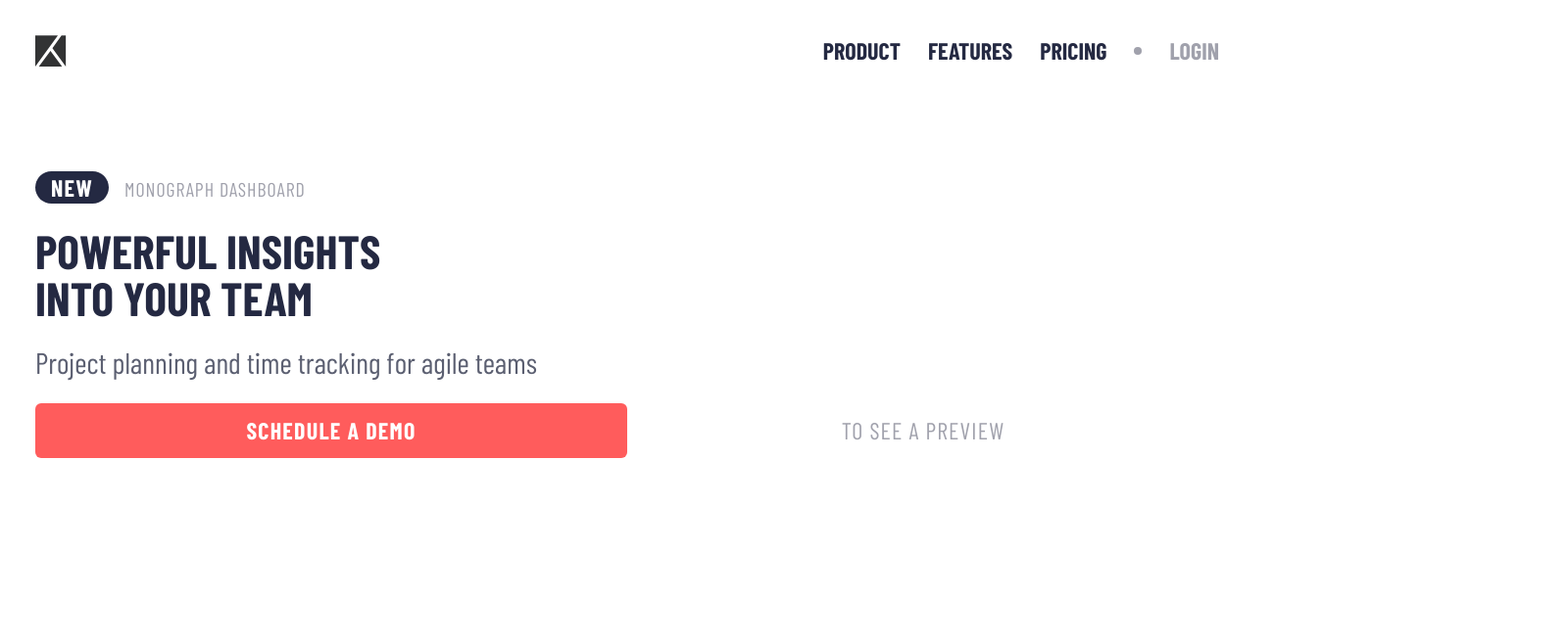
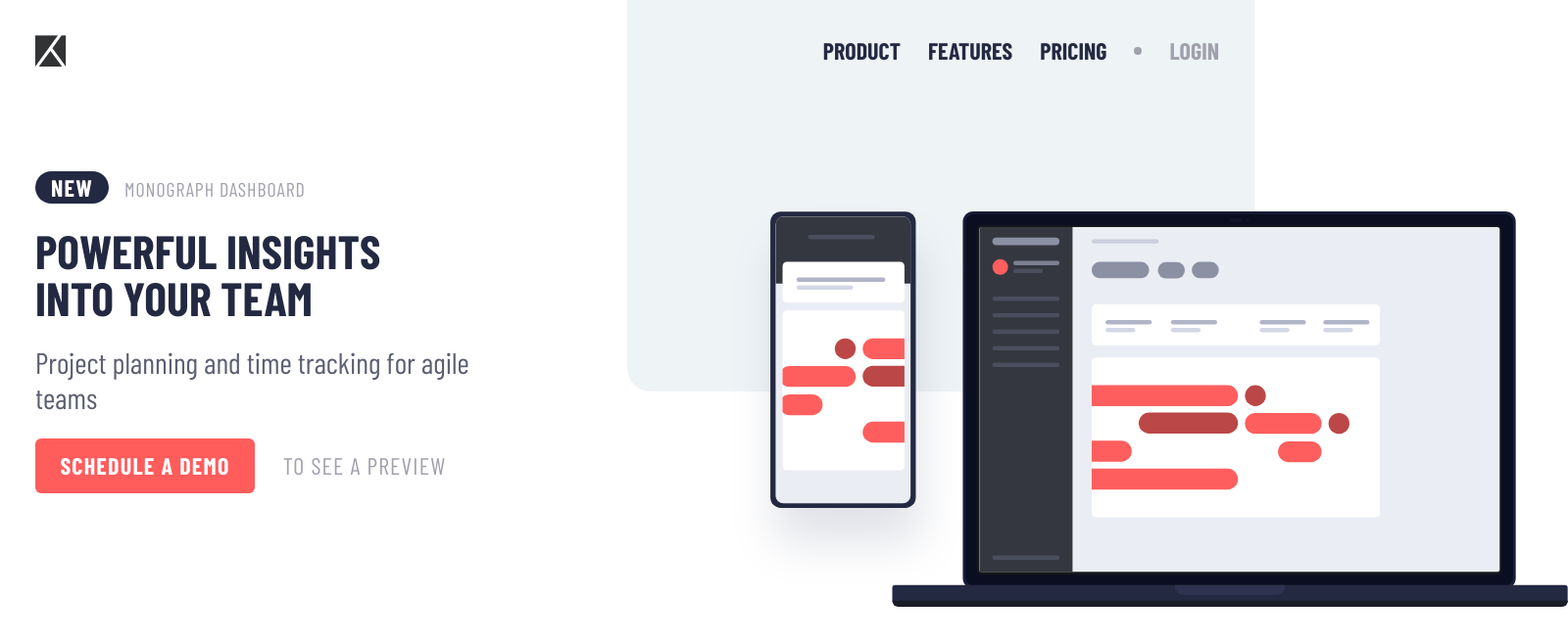
Before and after one commit to paul-blackwell/project-tracking-intro-component, a Next.js app in the folder project-tracking/: page / in a window 1280 px wide. Shown: the top 658 px of the page at 98% size, 1600 px wide, since content can reach past the window. Built offline with nearby package versions, Linux system fonts and the light colour scheme.

Commit message:
Moved the image to a ImageBackground component

```diff
--- /dev/null
+++ b/project-tracking/components/ImageBackground.js
@@ -0,0 +1,9 @@
+const ImageBackground = (props) => (
+    <div>
+        {/* Background shape */}
+       <div className="absolute top-0 right-0 w-2/4 h-2/4 bg-neutral-100 rounded-bl-3xl"></div>
+       <img className="absolute top-52 -right-1/4 w-8/12 h-auto " src="/images/illustration-devices.svg" />
+    </div>
+);
+
+export default ImageBackground;
--- a/project-tracking/components/Main.js
+++ b/project-tracking/components/Main.js
@@ -4,11 +4,8 @@ import PrimaryButton from './buttons/PrimaryButton';
 
 const Main = (props) => {
     return (
-        <main className="h-screen">
-            <div className="relative overflow-x-hidden" >
-                <img className="w-full h-auto absolute left-44" src="/images/illustration-devices.svg" />
-            </div>
-            <header className="mt-12 col-span-1">
+        <main>
+            <header className="relative mt-12 max-w-md">
                 <SpanRounded>New</SpanRounded>
                 <span className="text-neutral-200 tracking-wider uppercase text-xl">Monograph dashboard</span>
                 <h1 className="uppercase text-5xl font-bold text-neutral-400 mt-6">
--- a/project-tracking/components/Wrapper.js
+++ b/project-tracking/components/Wrapper.js
@@ -1,6 +1,6 @@
 
 const Wrapper = (props) => (
-    <div className="max-w-screen-xl mx-auto mt-32 px-9 text-2xl relative">
+    <div className="max-w-screen-xl mx-auto mt-32 px-9 text-2xl relative overflow-x-hidden">
        {props.children}
     </div>
 );
--- a/project-tracking/pages/index.js
+++ b/project-tracking/pages/index.js
@@ -1,5 +1,6 @@
 import PageHead from '../components/PageHead'
 import Wrapper from '../components/Wrapper';
+import ImageBackground from '../components/ImageBackground';
 import Navbar from '../components/Navbar';
 import Main from '../components/Main';
 
@@ -7,6 +8,7 @@ export default function Home() {
   return (
     <>
       <PageHead title="Tracking intro component" />
+      <ImageBackground />
       <Navbar />
       <Wrapper>
         <Main />
--- a/project-tracking/styles/globals.css
+++ b/project-tracking/styles/globals.css
@@ -26,4 +26,5 @@
 
 body {
     @apply font-body;
+    overflow-x: hidden;
 }
--- a/project-tracking/tailwind.config.js
+++ b/project-tracking/tailwind.config.js
@@ -16,7 +16,7 @@ module.exports = {
         body: ['Barlow Condensed']
       },
       height: {
-        test: '50vh'
+        test: 'calc(100vh - 104px)'
       }
     },
   },
```
